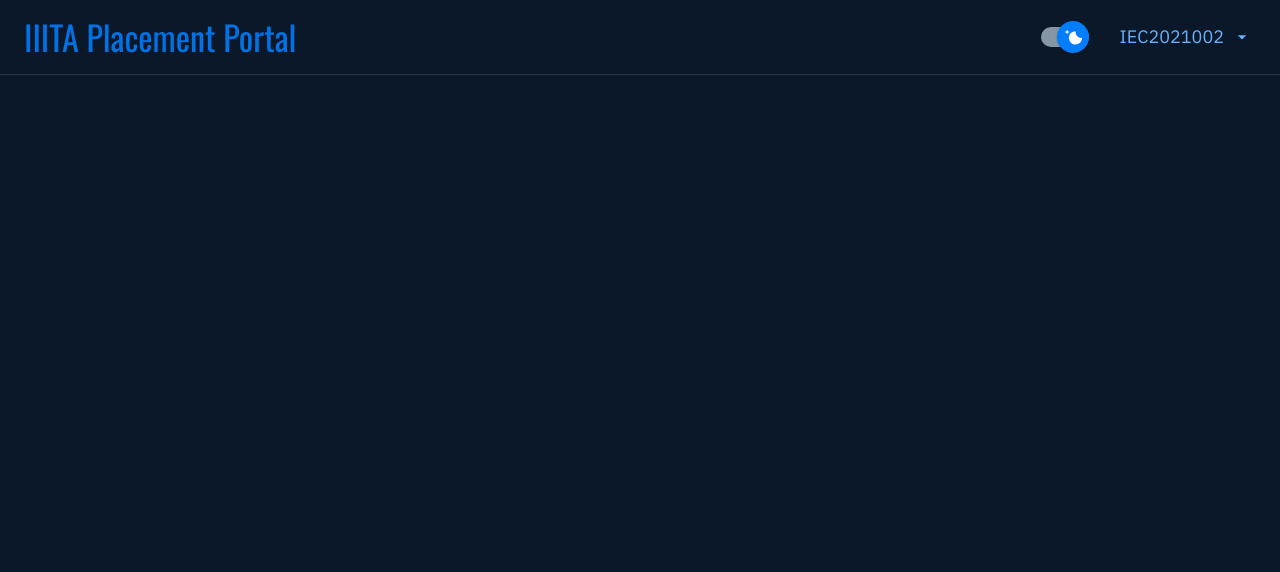
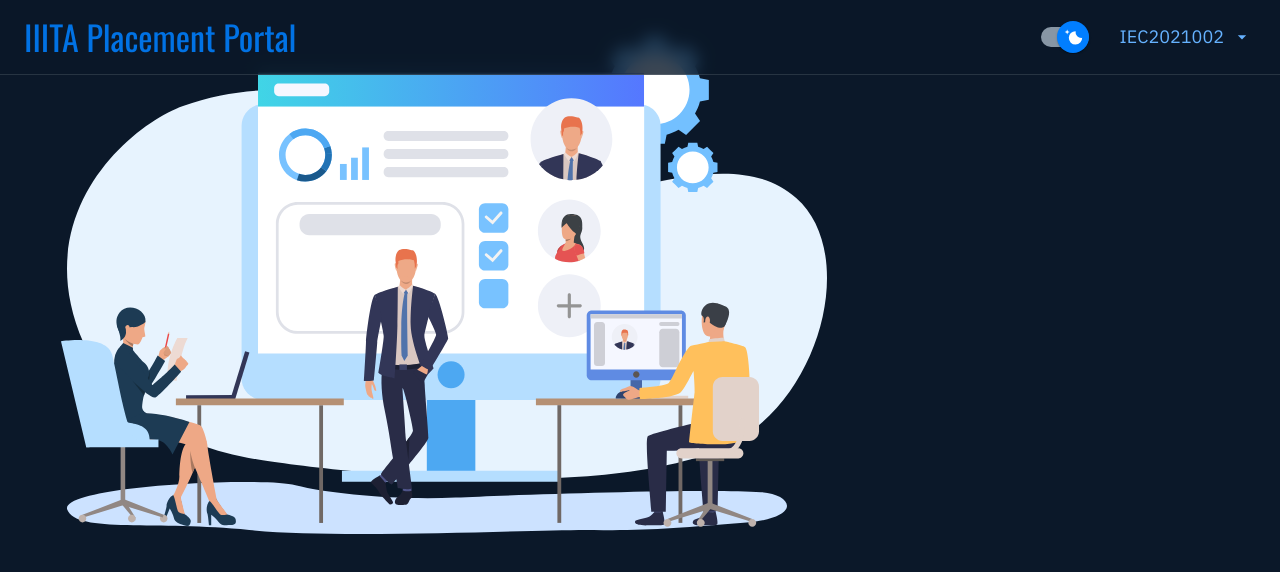
Before and after one commit to GeekHaven/PCell-Portal, a Next.js app in the folder client/: page / in a window 1280 px wide. Shown: the top 572 px of the page. Built offline with nearby package versions, Linux system fonts and the light colour scheme.

Commit message:
Added image

```diff
--- a/client/src/components/Navbar/index.js
+++ b/client/src/components/Navbar/index.js
@@ -24,11 +24,12 @@ export default function Navbar() {
   return (
     <AppBar
       position="fixed"
-      color="background"
-      className="fixed bg-none shadow-none backdrop-blur"
+      className="fixed bg-none shadow-none"
       sx={{
         borderBottom: '1px solid',
         borderColor: 'divider',
+        backgroundColor: 'bgclear',
+        backdropFilter: 'blur(8px)',
       }}
     >
       <Container
--- a/client/src/pages/index.js
+++ b/client/src/pages/index.js
@@ -1,3 +1,10 @@
+import Image from 'next/image';
+import vector from '@/assets/vectors/home.svg';
+
 export default function Home() {
-  return <></>;
+  return (
+    <>
+      <Image src={vector} alt="Home" />
+    </>
+  );
 }
--- a/client/src/utils/theme.js
+++ b/client/src/utils/theme.js
@@ -14,6 +14,7 @@ export function getTheme(mode) {
               default: '#fefeff',
               paper: '#fefeff',
             },
+            bgclear: '#fefeffcc',
           }
         : {
             primary: {
@@ -23,6 +24,7 @@ export function getTheme(mode) {
               default: '#0B1829',
               paper: '#0B1829',
             },
+            bgclear: 'rgba(11, 24, 41, 0.8)',
           }),
     },
     typography: {
```
Also changed, not shown: client/src/assets/vectors/home.svg (added).
